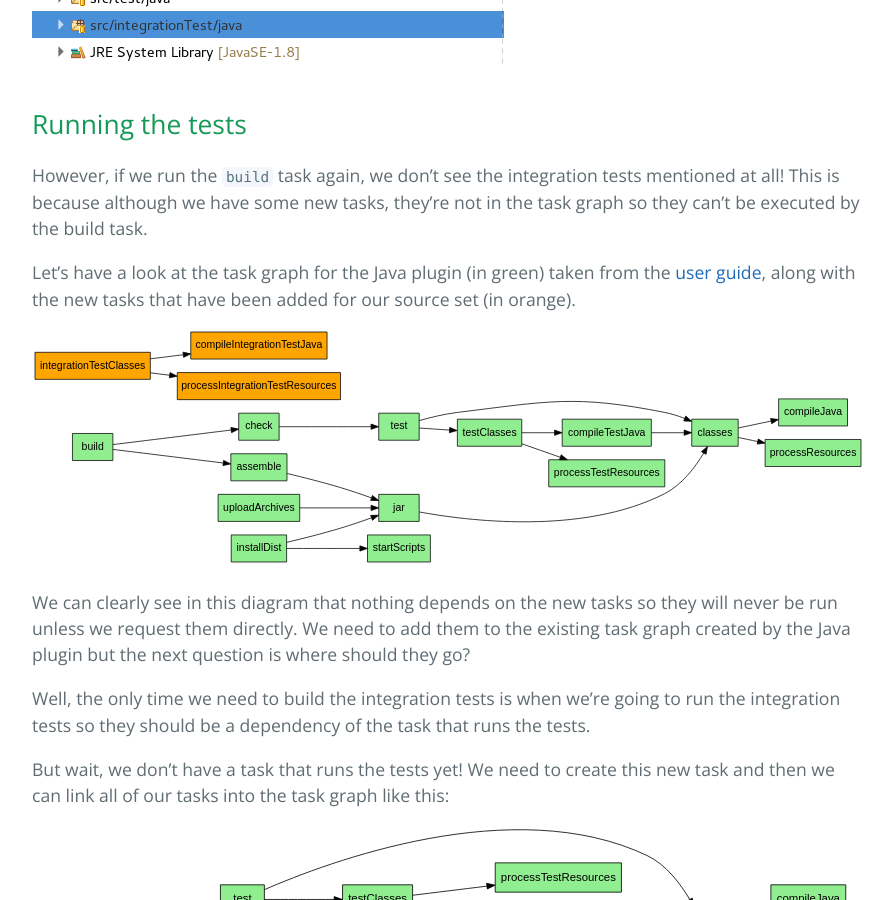
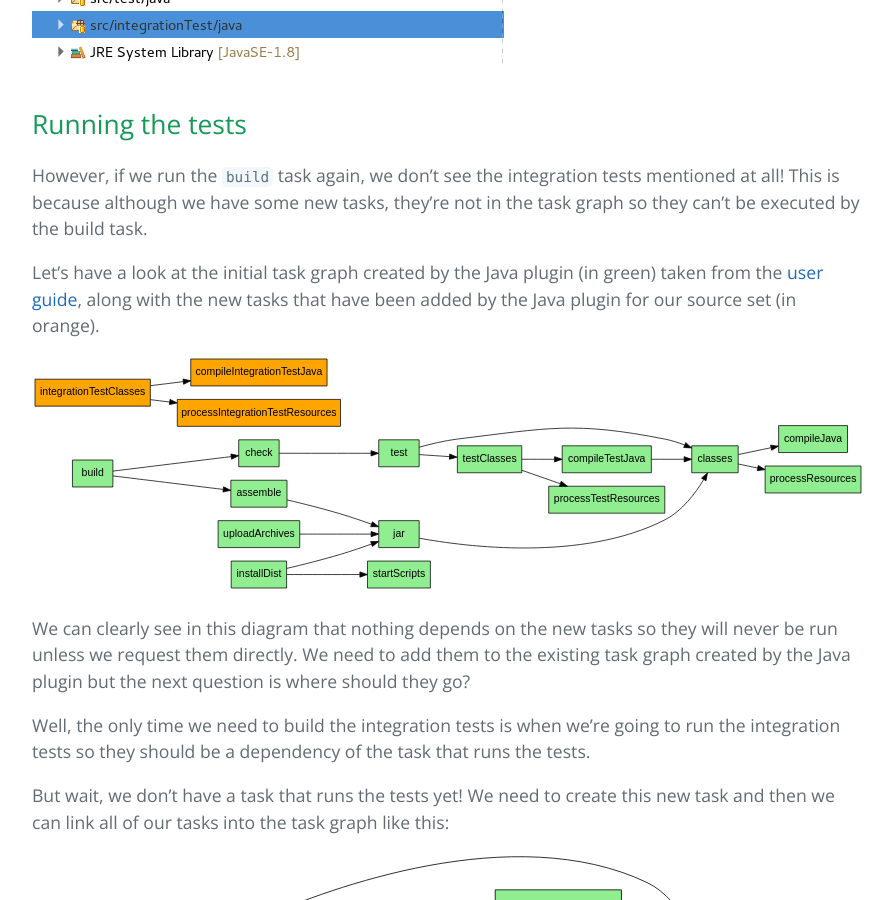
Before and after one commit to Azquelt/gradle-workshop, a Jekyll site: the page built from index.md, in a window 1280 px wide and 900 px high, scrolled down 6643 px. Shown: the whole window, without its empty margins (192-1085 px from the left). Built offline with Jekyll 4.4.1, drawn with Linux system fonts in a browser that asks for light colours.

Commit message:
The integrationTest tasks are added by the Java plugin

```diff
--- a/index.md
+++ b/index.md
@@ -184,7 +184,7 @@ Now right-click on the project > **Gradle** > **Refresh Gradle project** and you
 
 However, if we run the `build` task again, we don't see the integration tests mentioned at all! This is because although we have some new tasks, they're not in the task graph so they can't be executed by the build task.
 
-Let's have a look at the task graph for the Java plugin (in green) taken from the [user guide][java tasks], along with the new tasks that have been added for our source set (in orange).
+Let's have a look at the initial task graph created by the Java plugin (in green) taken from the [user guide][java tasks], along with the new tasks that have been added by the Java plugin for our source set (in orange).
 
 ![Task graph for Java plugin next to tasks for integration tests](images/tasks1.svg)
 
```
